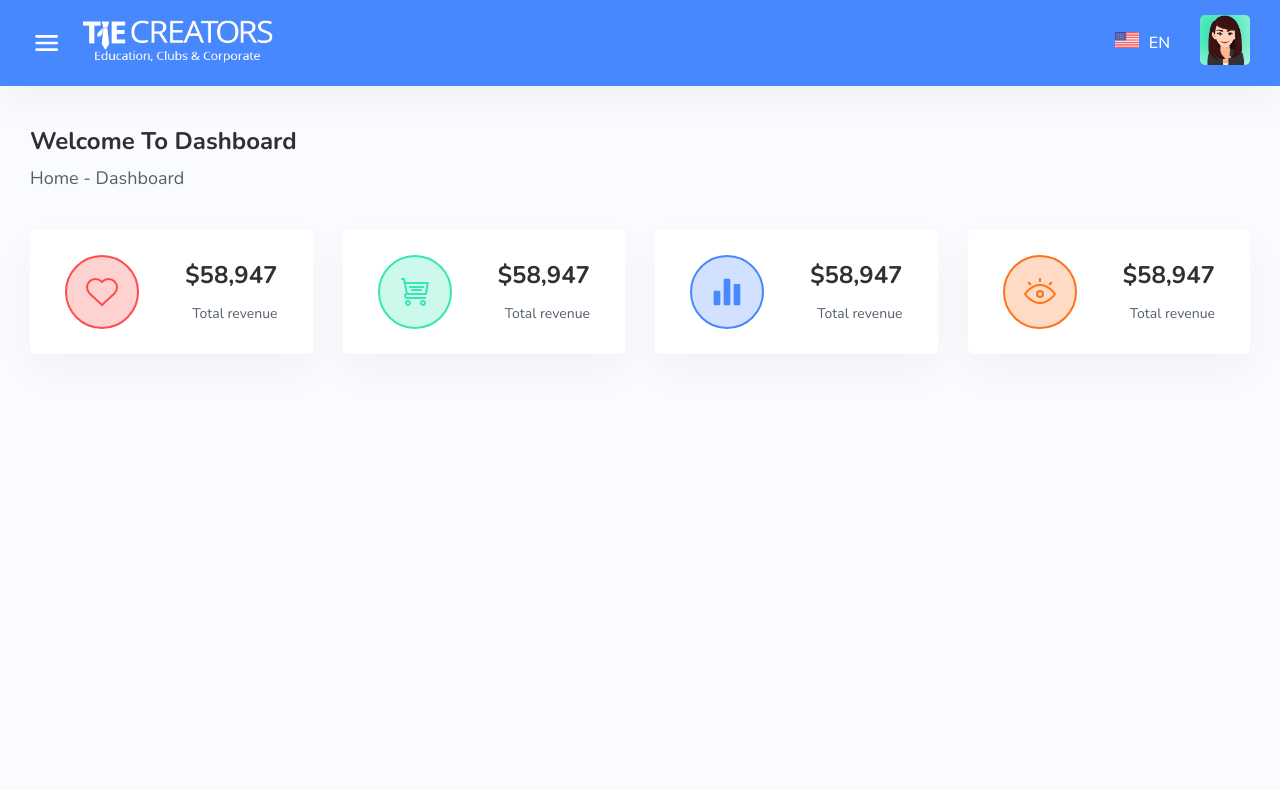
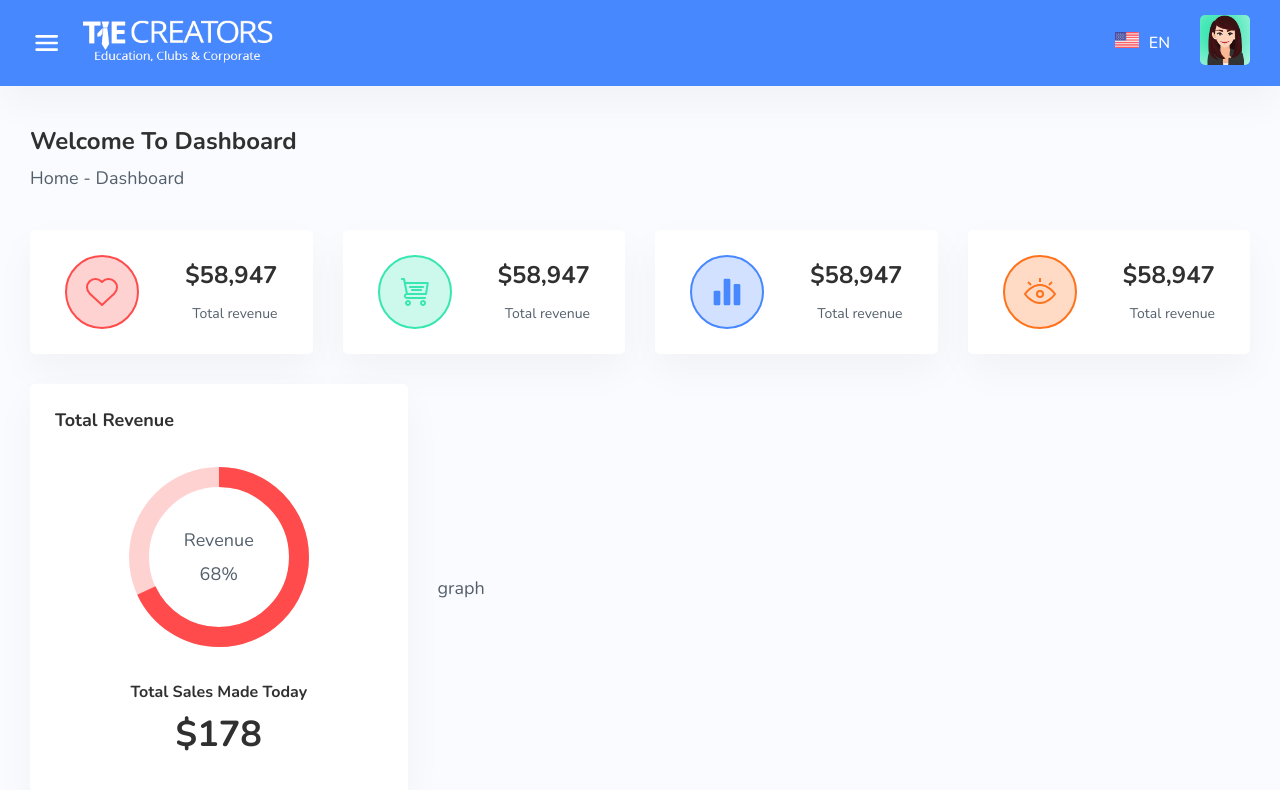
Before and after one commit to ablbsk/rsclone, a React (Create React App) app: page /dashboard in a window 1280 px wide. Shown: the top 790 px of the page. Built offline with nearby package versions, Linux system fonts and the light colour scheme.

Commit message:
feat: add circular progress widget

```diff
--- /dev/null
+++ b/src/components/Dashboard/Index/CircularProgress/circular-progress.scss
@@ -0,0 +1,54 @@
+@import "../../../../sass/mixins";
+@import "../../../../sass/variables";
+
+.circular-progress {
+  flex-grow: 1;
+  padding: 25px;
+  background-color: $color-element-background-light;
+  border-radius: $border-radius-sm;
+  box-shadow: $box-shadow;
+}
+
+.circular-progress__container {
+  margin: 25px 0;
+  display: flex;
+  justify-content: center;
+  position: relative;
+}
+
+.circular-progress__indicator {
+  width: 200px;
+  height: 200px;
+  transform: rotate(-90deg);
+}
+
+.circular-progress__track,
+.circular-progress__indication {
+  cx: 100px;
+  cy: 100px;
+  r: 80px;
+  fill: transparent;
+  stroke-width: 20px;
+}
+
+.circular-progress__center {
+  display: flex;
+  flex-direction: column;
+  align-items: center;
+  gap: 10px;
+  position: absolute;
+  top: 50%;
+  left: 50%;
+  transform: translate(-50%, -50%);
+}
+
+.circular-progress__subtitle {
+  font-size: $font-size-md;
+  text-align: center;
+}
+
+.circular-progress__value {
+  margin: 10px 0;
+  font-size: $font-size-xxxlg;
+  text-align: center;
+}
--- /dev/null
+++ b/src/components/Dashboard/Index/CircularProgress/index.tsx
@@ -0,0 +1,43 @@
+import "./circular-progress.scss";
+import { FunctionComponent } from "react";
+import { CircularProgressType } from "../../../../types";
+import { specialColors } from "../../../../data/constants";
+
+const CircularProgress: FunctionComponent<CircularProgressType> = ({
+  progress,
+}) => {
+  const size = 200;
+  const strokeWidth = 20;
+  const arcLength = 2 * Math.PI * (size / 2 - strokeWidth); // = 2*PI*R
+  const progressArcLength = (arcLength * ((100 - progress) / 100)).toFixed(1);
+
+  return (
+    <div className="circular-progress">
+      <h3 className="circular-progress__header">Total Revenue</h3>
+      <div className="circular-progress__container">
+        <svg className="circular-progress__indicator">
+          <circle
+            className="circular-progress__track"
+            stroke={specialColors.red.background}
+          />
+          <circle
+            className="circular-progress__indication"
+            stroke={specialColors.red.font}
+            strokeDasharray={arcLength}
+            strokeDashoffset={progressArcLength}
+          />
+        </svg>
+        <div className="circular-progress__center">
+          <span>Revenue</span>
+          <span>{progress}%</span>
+        </div>
+      </div>
+      <div>
+        <h5 className="circular-progress__subtitle">Total sales made today</h5>
+        <h2 className="circular-progress__value">$178</h2>
+      </div>
+    </div>
+  );
+};
+
+export default CircularProgress;
--- a/src/components/Dashboard/Index/index.scss
+++ b/src/components/Dashboard/Index/index.scss
@@ -25,3 +25,11 @@
     flex-wrap: wrap;
   }
 }
+
+.index__additional {
+  margin: 30px 0;
+  display: flex;
+  justify-content: space-between;
+  align-items: center;
+  gap: 30px;
+}
--- a/src/components/Dashboard/Index/index.tsx
+++ b/src/components/Dashboard/Index/index.tsx
@@ -1,7 +1,8 @@
 import "./index.scss";
 import { FunctionComponent } from "react";
+import { specialColors } from "../../../data/constants";
 import Card from "./Card";
-import { specialColors } from "../../../data/constants";
+import CircularProgress from "./CircularProgress";
 
 const Index: FunctionComponent = () => {
   return (
@@ -34,6 +35,10 @@ const Index: FunctionComponent = () => {
           title={"Total revenue"}
         />
       </div>
+      <div className="index__additional">
+        <CircularProgress progress={68} />
+        <div style={{ flexGrow: 6 }}>graph</div>
+      </div>
     </div>
   );
 };
--- a/src/sass/_theme.scss
+++ b/src/sass/_theme.scss
@@ -7,7 +7,8 @@
   .header,
   .profile,
   .sidebar,
-  .card {
+  .card,
+  .circular-progress {
     background-color: $color-element-background-night;
   }
 
--- a/src/types/index.ts
+++ b/src/types/index.ts
@@ -59,3 +59,7 @@ export type CardType = {
   title: string;
   icon: string;
 };
+
+export type CircularProgressType = {
+  progress: number;
+};
```
